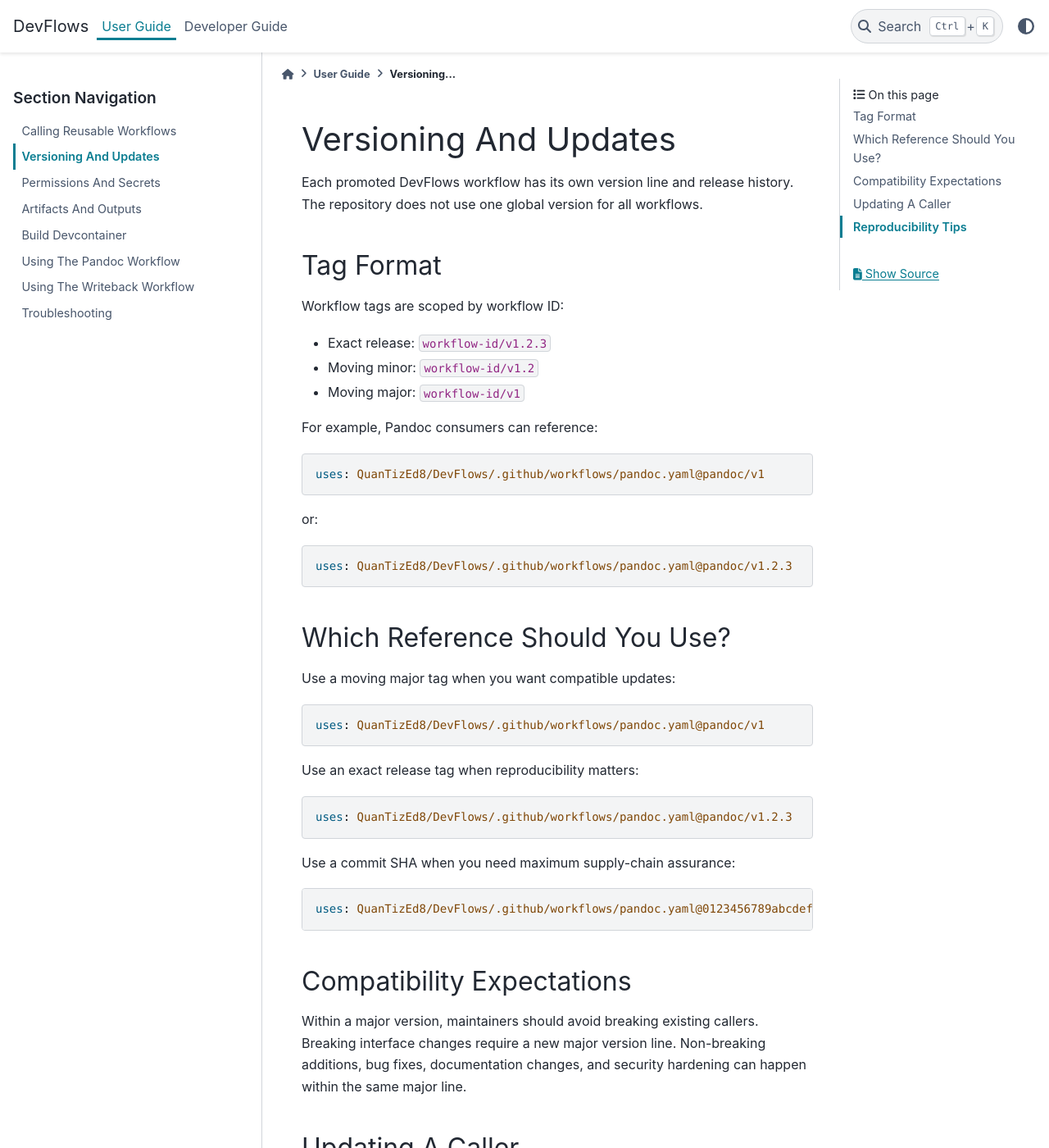
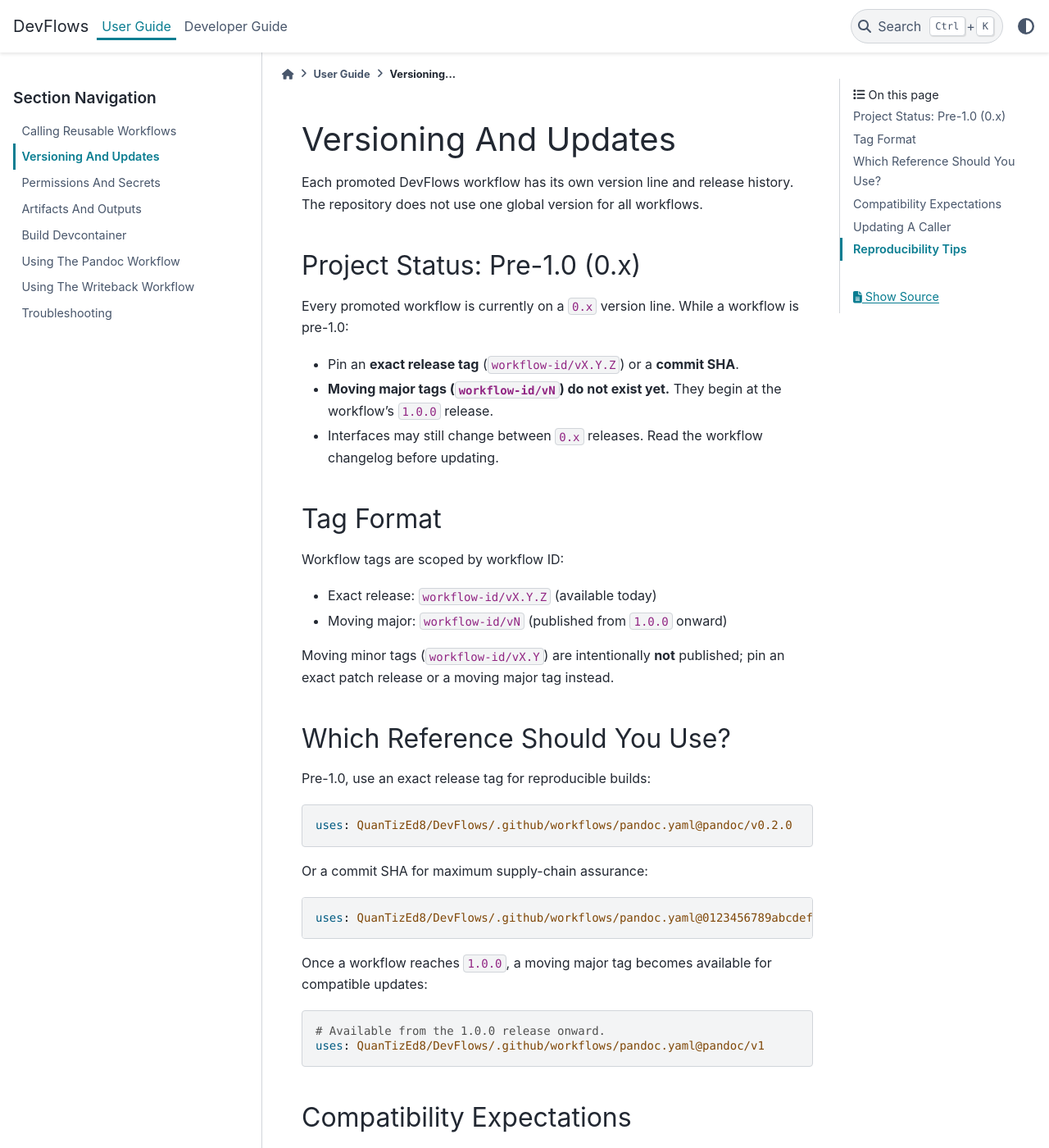
Before and after one commit to QuanTizEd8/DevFlows, a Sphinx documentation site: the page built from docs/user-guide/versioning.md, in a window 1280 px wide and 1400 px high. Shown: the whole window at 82% size. Built offline with Sphinx 7.4.7 and the PyData theme 0.15.4, drawn with Linux system fonts in a browser that asks for light colours; pages that are not in the unit, such as notebooks, are missing from menus; some of the changed text lies outside the part shown.

Commit message:
fix(release): set 0.x baseline and reconcile release.major semantics
Revert the release-please manifest baseline to 0.1.0 for all three
workflows and set release.major to 0, the current-released-major-line
value cross-validated by release-check. Add bump-minor-pre-major so 0.x
breaking changes never accidentally promote a workflow to 1.0.0.

Generated reference docs and the user/dev guides now recommend exact
tags and SHAs during 0.x and document that moving major tags activate at
1.0. The devflow schema documents release.major semantics.

Co-Authored-By: Claude Fable 5 <noreply@anthropic.com>

````diff
--- a/docs/user-guide/versioning.md
+++ b/docs/user-guide/versioning.md
@@ -3,52 +3,59 @@
 Each promoted DevFlows workflow has its own version line and release history.
 The repository does not use one global version for all workflows.
 
+## Project Status: Pre-1.0 (0.x)
+
+Every promoted workflow is currently on a `0.x` version line. While a workflow
+is pre-1.0:
+
+- Pin an **exact release tag** (`workflow-id/vX.Y.Z`) or a **commit SHA**.
+- **Moving major tags (`workflow-id/vN`) do not exist yet.** They begin at the
+  workflow's `1.0.0` release.
+- Interfaces may still change between `0.x` releases. Read the workflow
+  changelog before updating.
+
 ## Tag Format
 
 Workflow tags are scoped by workflow ID:
 
-- Exact release: `workflow-id/v1.2.3`
-- Moving minor: `workflow-id/v1.2`
-- Moving major: `workflow-id/v1`
+- Exact release: `workflow-id/vX.Y.Z` (available today)
+- Moving major: `workflow-id/vN` (published from `1.0.0` onward)
 
-For example, Pandoc consumers can reference:
-
-```yaml
-uses: QuanTizEd8/DevFlows/.github/workflows/pandoc.yaml@pandoc/v1
-```
-
-or:
-
-```yaml
-uses: QuanTizEd8/DevFlows/.github/workflows/pandoc.yaml@pandoc/v1.2.3
-```
+Moving minor tags (`workflow-id/vX.Y`) are intentionally **not** published; pin
+an exact patch release or a moving major tag instead.
 
 ## Which Reference Should You Use?
 
-Use a moving major tag when you want compatible updates:
+Pre-1.0, use an exact release tag for reproducible builds:
 
 ```yaml
-uses: QuanTizEd8/DevFlows/.github/workflows/pandoc.yaml@pandoc/v1
+uses: QuanTizEd8/DevFlows/.github/workflows/pandoc.yaml@pandoc/v0.2.0
 ```
 
-Use an exact release tag when reproducibility matters:
-
-```yaml
-uses: QuanTizEd8/DevFlows/.github/workflows/pandoc.yaml@pandoc/v1.2.3
-```
-
-Use a commit SHA when you need maximum supply-chain assurance:
+Or a commit SHA for maximum supply-chain assurance:
 
 ```yaml
 uses: QuanTizEd8/DevFlows/.github/workflows/pandoc.yaml@0123456789abcdef0123456789abcdef01234567
 ```
 
+Once a workflow reaches `1.0.0`, a moving major tag becomes available for
+compatible updates:
+
+```yaml
+# Available from the 1.0.0 release onward.
+uses: QuanTizEd8/DevFlows/.github/workflows/pandoc.yaml@pandoc/v1
+```
+
 ## Compatibility Expectations
 
-Within a major version, maintainers should avoid breaking existing callers.
-Breaking interface changes require a new major version line. Non-breaking
-additions, bug fixes, documentation changes, and security hardening can happen
-within the same major line.
+From `1.0.0` onward, maintainers avoid breaking existing callers within a major
+version. Breaking interface changes require a new major version line.
+Non-breaking additions, bug fixes, documentation changes, and security hardening
+can happen within the same major line.
+
+During `0.x`, breaking changes are released as **minor** bumps (for example
+`0.2.0` to `0.3.0`) and there is no cross-release compatibility promise, so pin
+exact tags or SHAs and review each update.
 
 ## Updating A Caller
 
````
Also changed, not shown: docs/dev-guide/release.md (+40 -8 lines), docs/user-guide/index.md (+12 -10 lines), 8 other files.
